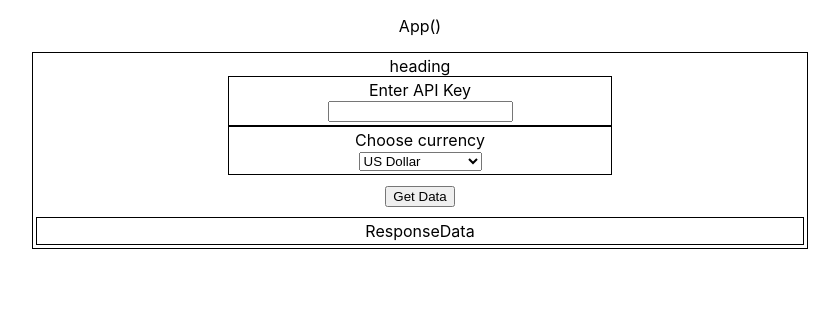
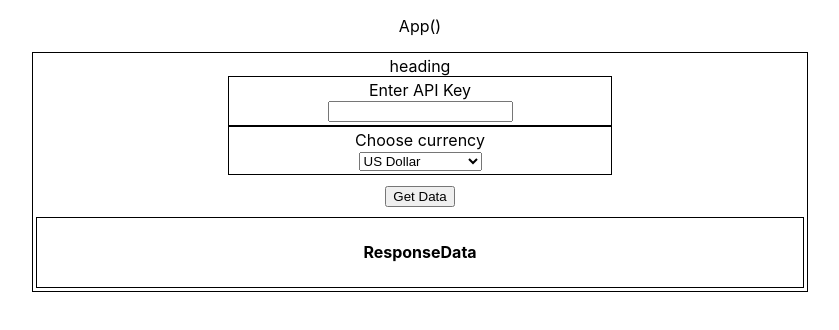
Before and after one commit to GlebHelg/ts-react-api, a React (Create React App) app: page / in a window 1280 px wide. Shown: the top 330 px of the page, without its empty margins (220-1059 px from the left). Built offline with nearby package versions, Linux system fonts and the light colour scheme; no server answers.

Commit message:
Add untracked apiKey file references and other small fixes

```diff
--- a/src/Components/Interfaces/Interfaces.ts
+++ b/src/Components/Interfaces/Interfaces.ts
@@ -11,7 +11,7 @@ export interface IResponseData {
     conversion_rates: IConversionRates
 }
 
-interface IConversionRates {
+export interface IConversionRates {
     USD: number,
     AED: number,
     AFN: number,
--- a/src/Components/QueryForm/QueryForm.tsx
+++ b/src/Components/QueryForm/QueryForm.tsx
@@ -5,6 +5,7 @@ import DateSelector from './DateSelector/DateSelector';
 import './QueryForm.css';
 import { IResponseData } from '../Interfaces/Interfaces';
 import axios from 'axios';
+import { API_KEY } from '../../apiKey';
 
 const collectFormValues = (e: React.FormEvent<HTMLFormElement>) => {
   e.preventDefault();
@@ -21,7 +22,7 @@ const collectFormValues = (e: React.FormEvent<HTMLFormElement>) => {
 
 const makeApiCall = (apiKey: string, currency: string, year: string, month: string, day: string, setStateRef: React.Dispatch<React.SetStateAction<IResponseData>>) => {
   //const requestString = `https://v6.exchangerate-api.com/v6/${apiKey}/history/${currency}/${year}/${month}/${day}`; //requires plan upgrade
-  const requestString = `https://v6.exchangerate-api.com/v6/${apiKey}/latest/${currency}/`;
+  const requestString = `https://v6.exchangerate-api.com/v6/${API_KEY}/latest/${currency}/`;
   axios.get(requestString)
       .then(resp => {
         const respData: IResponseData = resp.data as IResponseData;
--- a/src/Components/ResponsePresentation/ResponsePresentation.tsx
+++ b/src/Components/ResponsePresentation/ResponsePresentation.tsx
@@ -1,6 +1,9 @@
 import React from 'react';
 import "./ResponsePresentation.css";
 import { IResponseData } from '../Interfaces/Interfaces';
+
+
+
 
 interface IResponsePresentationProps {
   responseData: IResponseData
@@ -9,7 +12,7 @@ interface IResponsePresentationProps {
 const ResponsePresentation = (props: IResponsePresentationProps) => {
   return (
     <div className="response-presentation">
-      ResponseData
+      <h4>ResponseData</h4>
       {props.responseData.base_code}
     </div>
   );
```
Also changed, not shown: 1 other file (tests, documents, lock files or other folders).
